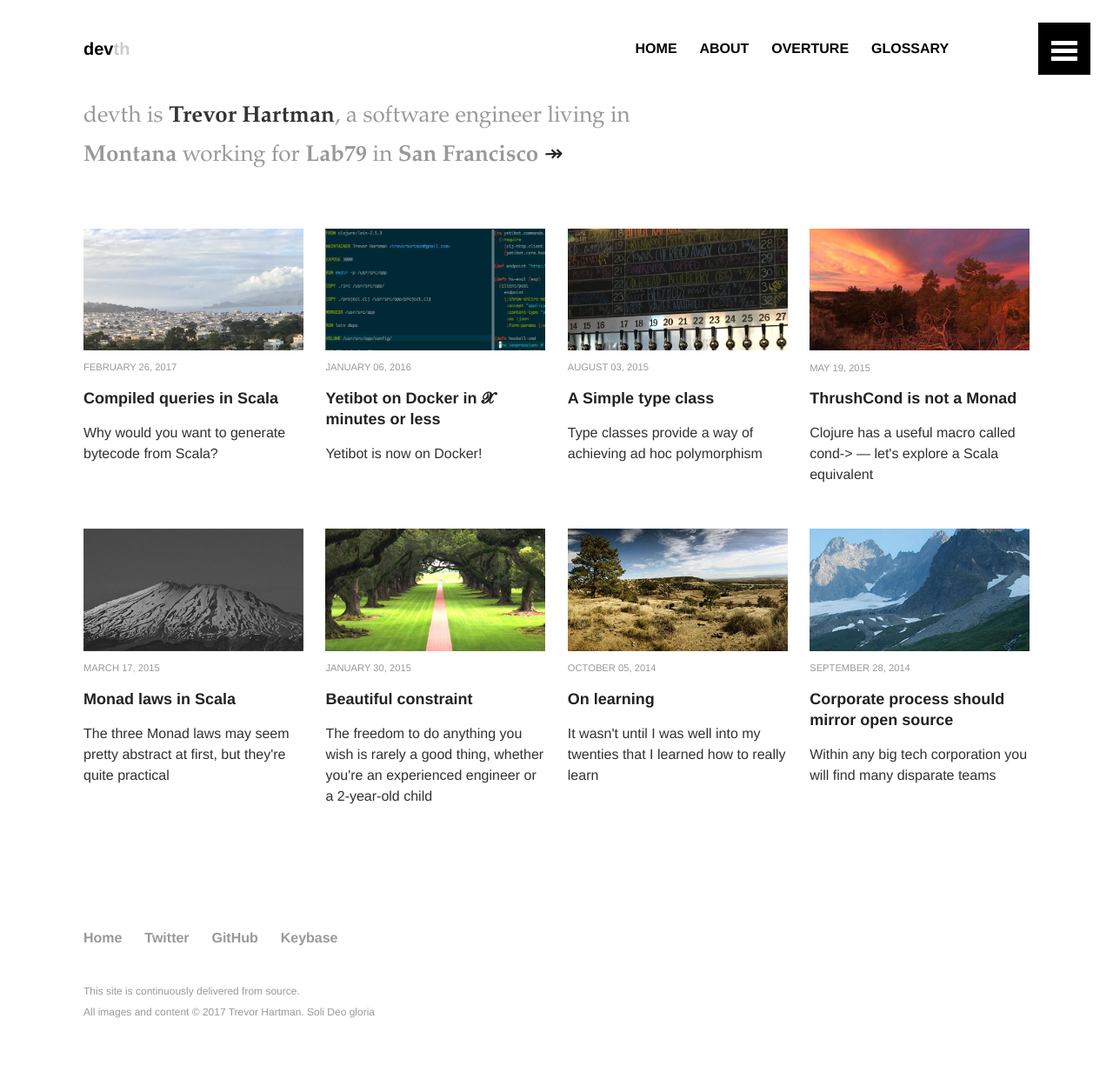
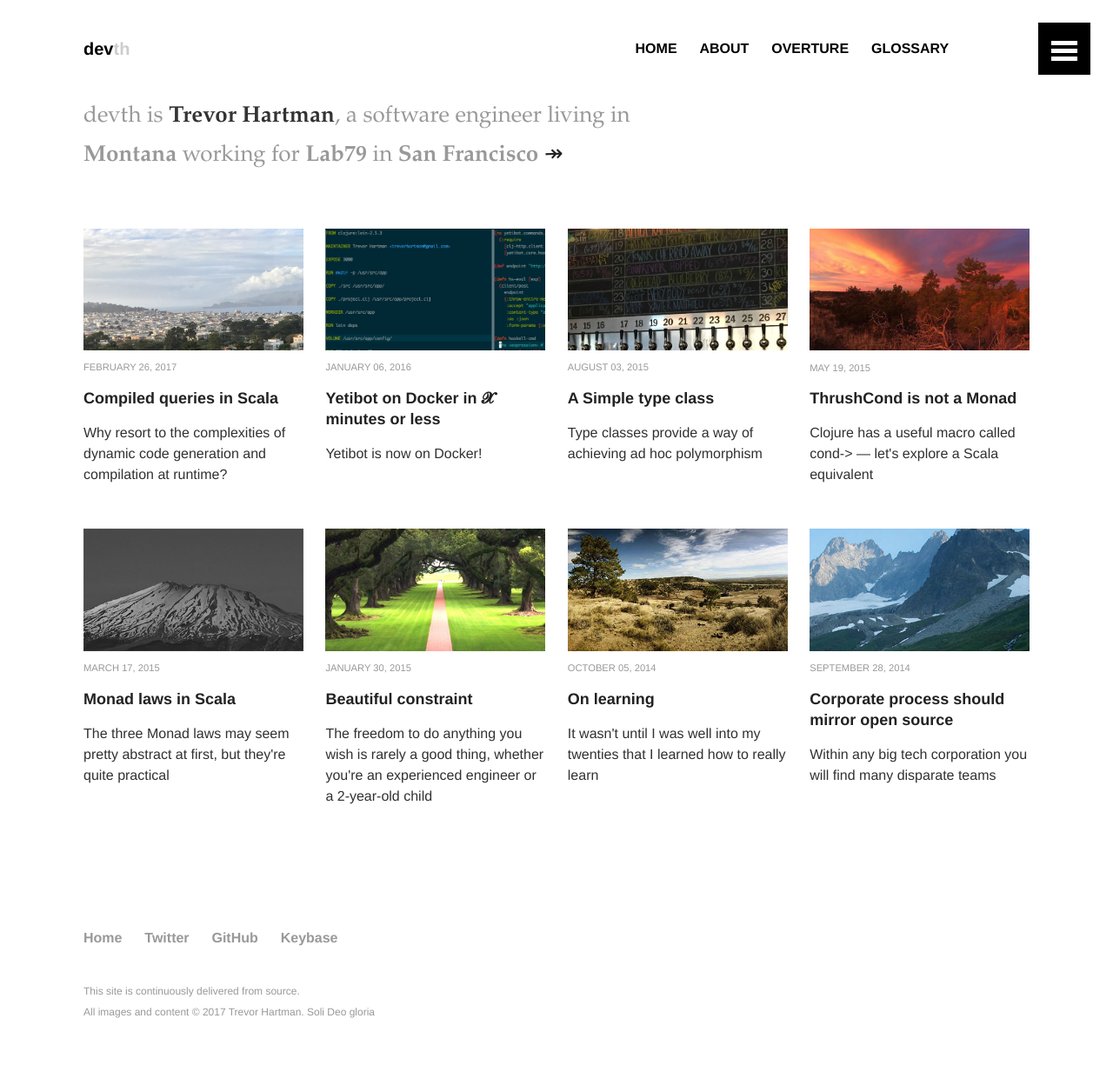
Before and after one commit to devth/devth.github.com, a Jekyll site: the page built from index.md, in a window 1280 px wide. Shown: the whole page at 87% size. Built offline with Jekyll 4.4.1, drawn with Linux system fonts in a browser that asks for light colours; some of the changed lines change nothing that is shown.

Commit message:
Clean up compiled queries post

````diff
--- a/_posts/2017-02-26-compiled-queries-in-scala.md
+++ b/_posts/2017-02-26-compiled-queries-in-scala.md
@@ -10,7 +10,8 @@
   caption: Northwest San Francisco and the Golden Gate strait from the Hamon Observation Tower at de Young Museum. February 2017
 ---
 
-Why would you want to generate bytecode from Scala?
+Why resort to the complexities of dynamic code generation and compilation at
+runtime?
 
 **Speed**.
 
@@ -56,8 +57,8 @@
 
 Next, we need structures that hold:
 
-0. fields to be projected
-0. filter expression tree
+1. fields to be projected
+1. filter expression tree
 
 An efficient representation of projection fields is simply storing the ordinals.
 For example, this is how we'd represent a projection of the name and
@@ -108,9 +109,6 @@
 
 These are all issues I won't address.
 
-!meme troll: they are left as an exercise for the reader
-(Don't you just love it when they do that?)
-
 Here's our limited set of operators:
 
 ```scala
@@ -157,7 +155,7 @@
 }
 ```
 
-And here's a simple query loop:
+And finally, a simple query loop:
 
 ```scala
 def query(projections: Seq[Int], filterExpr: FilterExpr): Seq[Seq[Any]] = {
@@ -170,7 +168,6 @@
   }
 }
 ```
-
 
 *NB: we could use [ScalaBlitz](https://scala-blitz.github.io/) to optimize that
 `flatMap`{:.language-scala} if this was real and we were ultra-concerned about
@@ -203,9 +200,8 @@
 //=> List(Alan Turing, Systems of Logic based on Ordinals)
 ```
 
-So far so good. Next up, let's [dive into some bytecodes in part 2]().
-
-Read the [full runnable source]() for this system.
+So far so good. Next up, let's dive into some bytecodes to gain a basic
+understanding of what's going on when we generate code on the JVM.
 
 ## Bytecode primer
 
@@ -289,8 +285,8 @@
 ```
 
 The JVM runs these opcodes in a stack machine: values are pushed on to the stack
-then used as operands to later operations. For example, here's how you could add
-two constants:
+then used as operands to later operations. For example, this is how you could
+add two constants:
 
 ```java
 bipush 28
@@ -298,13 +294,13 @@
 iadd
 ```
 
-0. Push 28 onto the stack with `bipush`
-0. Push 14 onto the stack with `bipush`
-0. Execute `iadd` which adds two ints: it pops two values off the stack to use
+1. Push 28 onto the stack with `bipush`
+1. Push 14 onto the stack with `bipush`
+1. Execute `iadd` which adds two ints: it pops two values off the stack to use
    as its operands: first 14, then 28. It adds those two operands and pushes the
    result, 28, onto the stack.
 
-At this point we could work with the new 42 value on the stack. Here's how we
+At this point we could work with the new 42 value on the stack. This is how we
 would check that the value is indeed 42:
 
 ```java
@@ -316,8 +312,8 @@
 32: ...
 ```
 
-0. Push the value 42 onto the stack
-0. Use `if_icmpne` to compare two values from the stack. If they are not equal,
+1. Push the value 42 onto the stack
+1. Use `if_icmpne` to compare two values from the stack. If they are not equal,
    jump to position 28, which pushes constant `#4` onto the stack using `ldc`.
    If they are equal, the next code is executed, which instead pushes constant
    `#3` onto the stack, then jumps to position 32.
@@ -541,11 +537,6 @@
 are used instead of names. When writing by hand, you could opt to not write
 these instructions, or add them later if you need them.
 
-Let's familiarize ourselves with another "pattern" in ASM: instantiating a class
-and passing arguments to its constructor:
-// TODO?
-
-
 ## Compiled queries with ASM
 
 Let's use this knowledge to compile the query we originally interpreted. To
@@ -613,10 +604,10 @@
 for compiling queries. There are at least two reasons why I significantly
 dislike running ASMifier against Scala classes:
 
-0. It generates a gnarly blob of unreadable bytes for the ScalaSignature (which
+1. It generates a gnarly blob of unreadable bytes for the ScalaSignature (which
    is apparently used to store Scala-specific bits in class files and is
    required for reflection and for compiling against).
-0. Scala objects and methods get split into separate class files when they're
+1. Scala objects and methods get split into separate class files when they're
    compiled, making it hard to stitch together the results with multiple
    ASMifier runs.
 
@@ -825,7 +816,6 @@
     cw.toByteArray
   }
 }
-
 ```
 
 Since we're using `ClassWriter.COMPUTE_FRAMES`{:.language-scala} I was able to
@@ -836,15 +826,14 @@
 `COMPUTE_FRAMES`{:.language-scala} implies `COMPUTE_MAXS`, which still requires
 calls to `visitMaxs`{:language-scala} but ignores the arguments.
 
-
 ## Scala Quasiquotes
 
-TODO - compile queries with
-[Quasiquotes](http://docs.scala-lang.org/overviews/quasiquotes/intro.html).
+This part of the post is not yet written. The intent was to explore Scala
+Quasiquotes facilities for codegen.
 
-[Generative Programming Basics](https://scala-lms.github.io/tutorials/02_basics.html#__toc_id:54231)
-
-[Introduction to code generation with scalameta](http://www.michaelpollmeier.com/2016/12/01/scalameta-code-generation-tutorial)
+- [Quasiquotes](http://docs.scala-lang.org/overviews/quasiquotes/intro.html).
+- [Generative Programming Basics](https://scala-lms.github.io/tutorials/02_basics.html#__toc_id:54231)
+- [Introduction to code generation with scalameta](http://www.michaelpollmeier.com/2016/12/01/scalameta-code-generation-tutorial)
 
 ## Next steps
 
@@ -859,3 +848,4 @@
 - [Hacking Java Bytecode for Programmers (part 1 of a 4 part series)](http://www.acloudtree.com/hacking-java-bytecode-for-programmers-part1-the-birds-and-the-bees-of-hex-editing/)
 - [java-bytecode-asm tag on StackOverflow](http://stackoverflow.com/questions/tagged/java-bytecode-asm)
 - [JVM Internals (blog post)](http://blog.jamesdbloom.com/JVMInternals.html)
+- [3 approaches to Scala code generation](http://yefremov.net/blog/scala-code-generation/)
````
